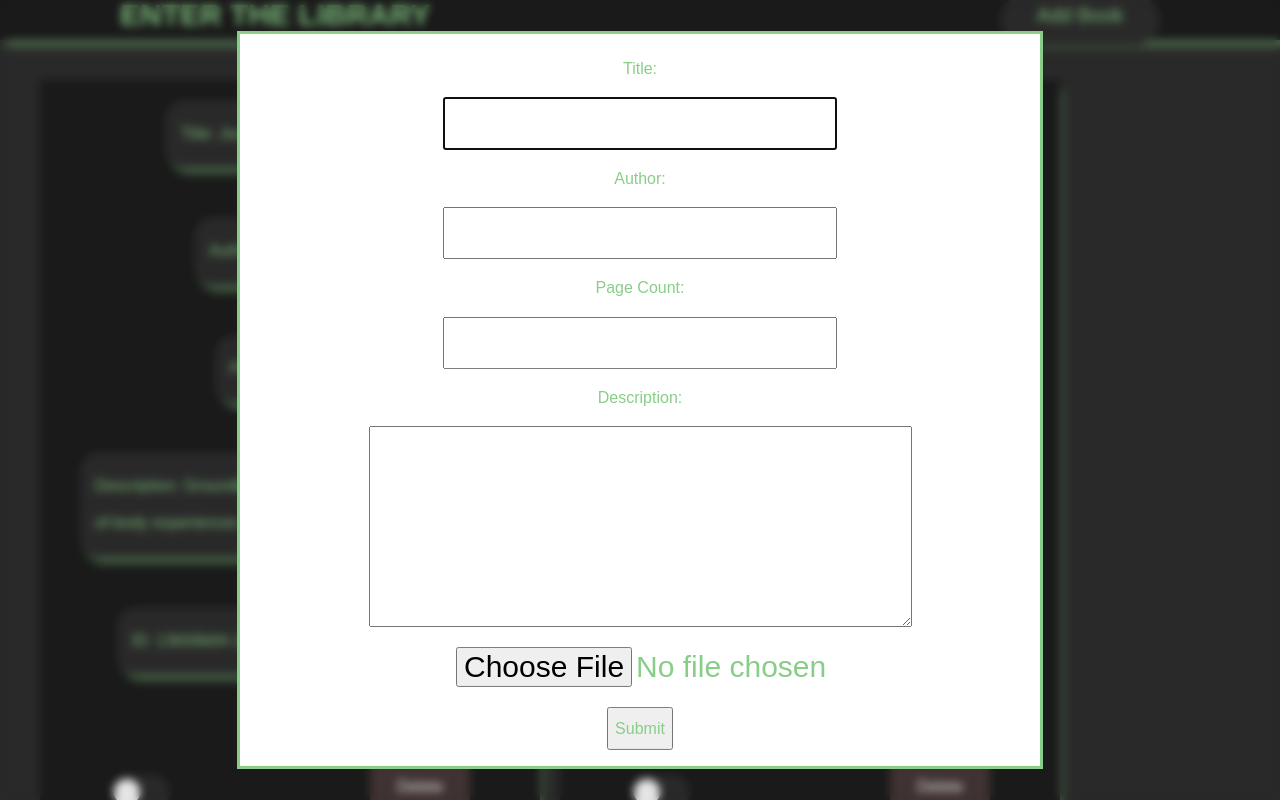
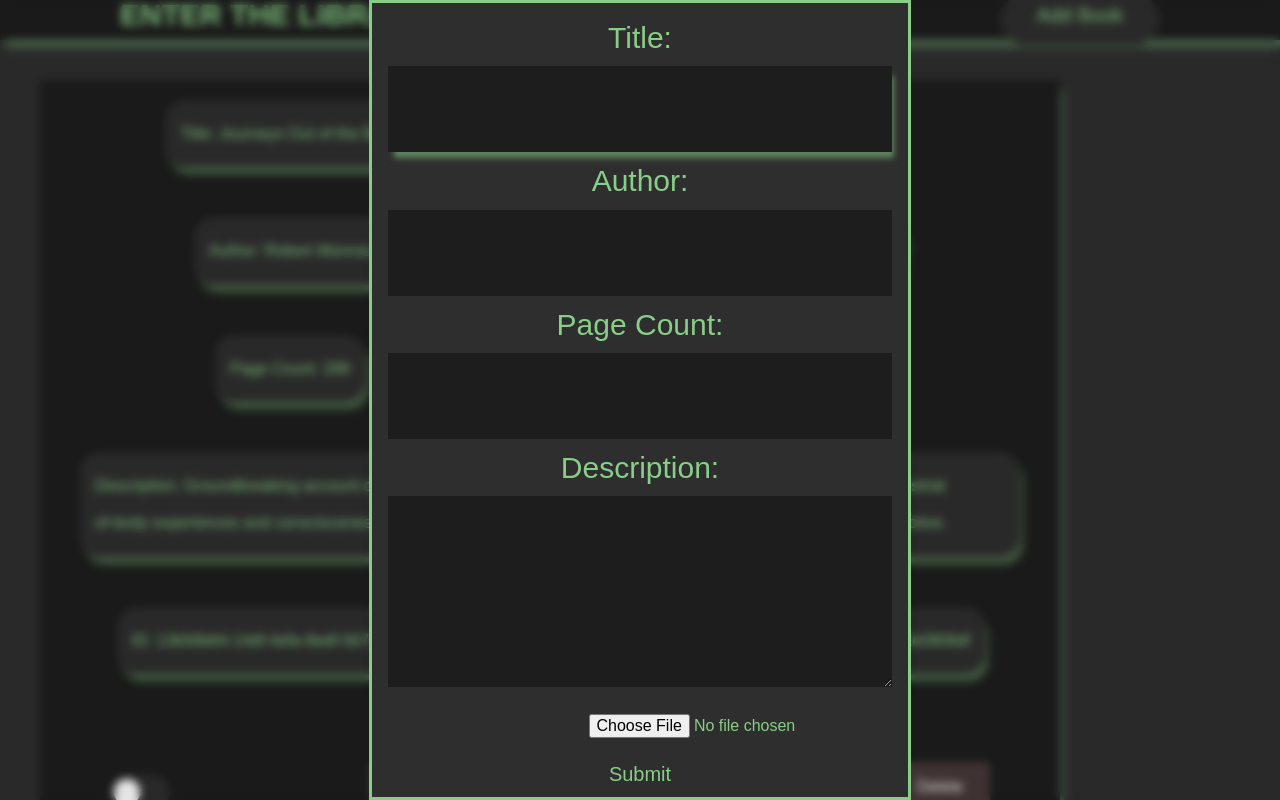
Before and after one commit to Grimshady1990/library, a plain HTML site: page index.html in a window 1280 px wide. Both pictures are taken after a click on the button "Add Book". Shown: the top 800 px of the page. Drawn offline with Linux system fonts and the light colour scheme; a web font is replaced by a local one.

Commit message:
Style and add animation to user form

```diff
--- a/index.html
+++ b/index.html
@@ -28,7 +28,7 @@
             <label for="form_author">Author:</label>
             <input type="text" id="form_author" name="form_author" required>
             <label for="form_pages">Page Count:</label>
-            <input type="number" id="form_pages" name="form_pages">
+            <input type="number" id="form_pages" name="form_pages" class="no-spinners">
             <label for="form_description">Description:</label>
             <textarea name="form_description" id="form_description" rows="5" cols="30"></textarea>
             <label for="form_image"></label>
--- a/style.css
+++ b/style.css
@@ -41,20 +41,89 @@ body {
   font-size: 30px;
 }
 
+dialog:open {
+  animation: fade-in 0.7s ease-out;
+}
+
+@keyframes fade-in {
+  0% {
+    opacity: 0;
+    transform: translate(-50%, -50%);
+    display: none;
+  }
+
+  100% {
+    opacity: 1;
+    transform: translate(-50%, -50%);
+    display: block;
+  }
+}
+
 dialog {
+  animation: fade-out 0.7s ease-out;
   position: absolute;
   top: 50%;
   left: 50%;
   transform: translate(-50%, -50%);
+  background-color: var(--body-bg-color);
 }
 
-input,
-textarea
-{
-  font-size: 30px;
-  padding-bottom: 10px;
+@keyframes fade-out {
+  0% {
+    opacity: 1;
+    transform: translate(-50%, -50%);
+    display: block;
+  }
+
+  100% {
+    opacity: 0;
+    transform: translate(-50%, -50%);
+    display: none;
+  }
 }
 
+input[type=text], input[type=number]
+{
+  border: none;
+  font-size: 50px;
+   height: 60px;
+   width: 500px;
+   line-height: 100px;
+   padding-bottom: 25px;
+   background-color: var(--secondary-bg-color);
+   caret-color: transparent;
+}
+
+textarea{
+  width: 500px;
+  border: none;
+  font-size: 50px;
+  caret-color: transparent;
+  background-color: var(--secondary-bg-color);
+
+}
+
+ .no-spinners {
+         -moz-appearance: textfield;
+      }
+
+      .no-spinners::-webkit-outer-spin-button,
+      .no-spinners::-webkit-inner-spin-button {
+         -webkit-appearance: none;
+         margin: 0;
+      }
+
+
+input:focus, textarea:focus {
+
+  box-shadow: 4px 8px 6px -2px var(--shadow-color);
+  outline: none;
+
+}
+
+label {
+  font-size: 30px;
+}
 #read-delete {
   height: 300px;
   display: flex;
@@ -74,7 +143,7 @@ textarea
 
 }
 
-#add-book {
+#add-book, #submit-btn {
   height: 50px;
   width: 160px;
   padding-bottom: 10px;
@@ -84,12 +153,20 @@ textarea
   border: none;
 }
 
-#add-book:hover {
+#add-book:hover  {
   transition: 0.6s;
   background-color: var(--text-color);
   color: black;
 
 }
+
+#submit-btn:hover{
+  transition: 0.6s;
+  background-color: var(--text-color);
+  color: black;
+
+}
+
 
 #grid-container {
   display: grid;
```
